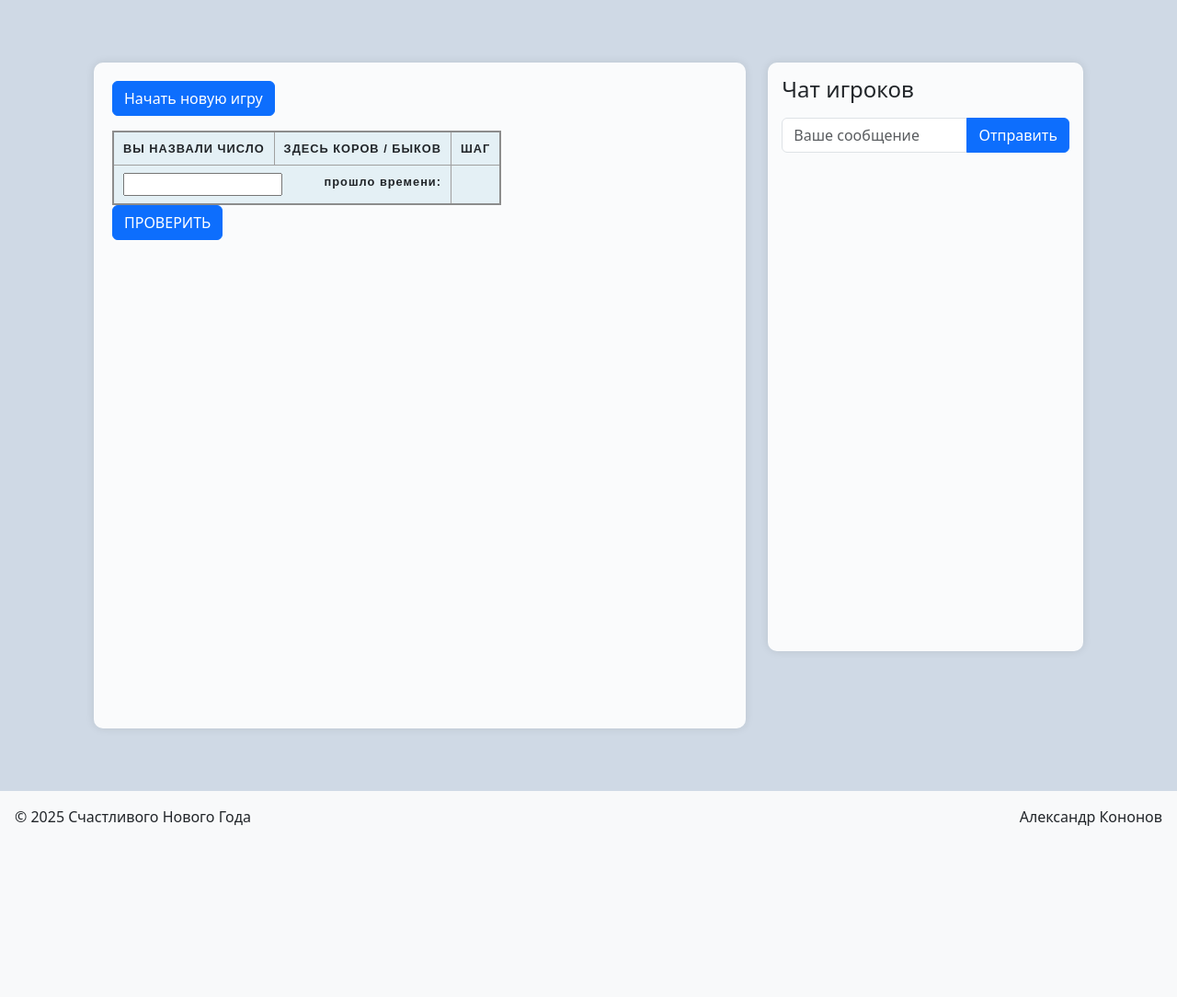
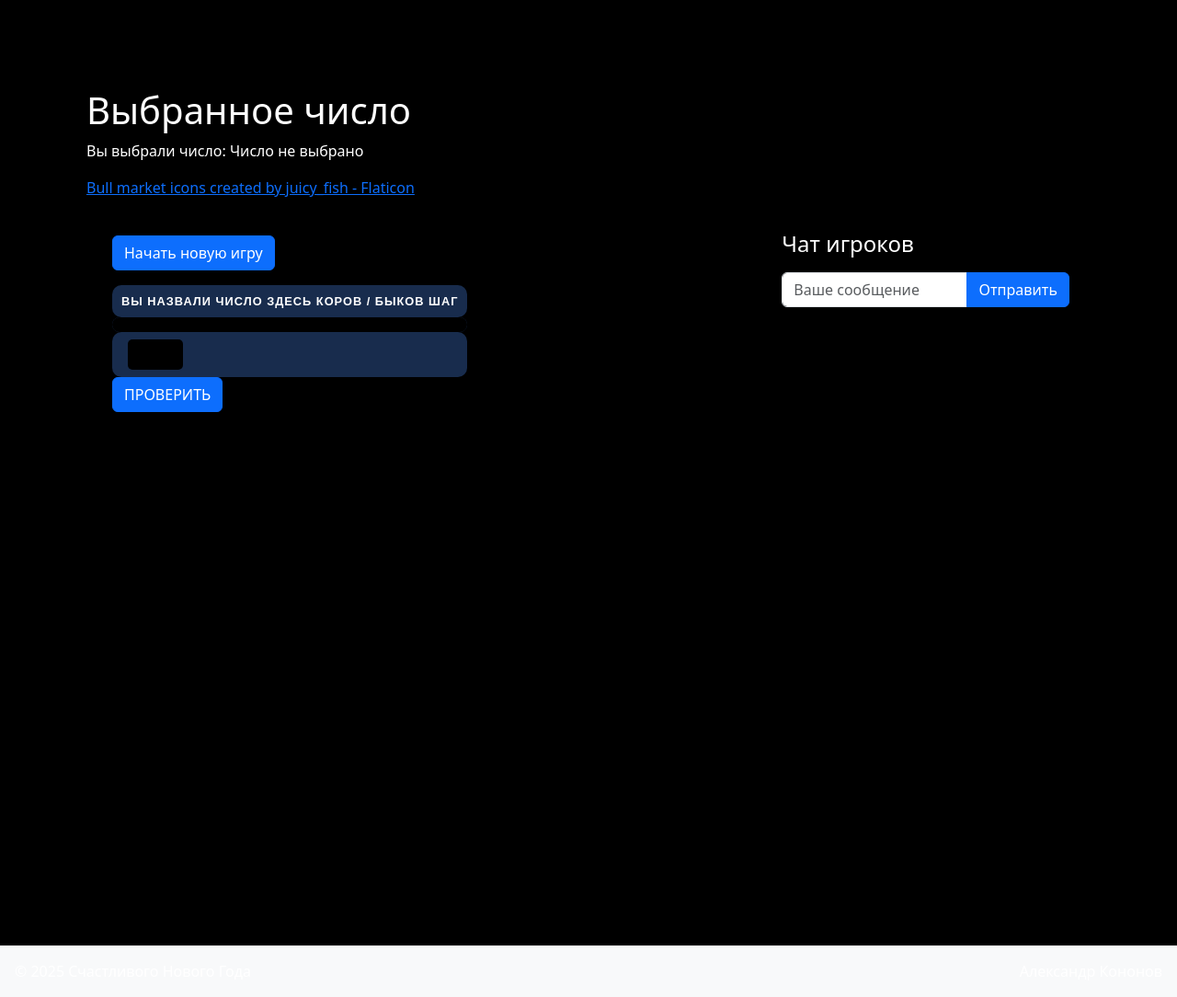
Before and after one commit to Alexzander19/CowAndBull, a Django app: page /deep/ in a window 1280 px wide. Shown: the part 88-1172 px from the top of the page at 92% size. Before the commit the page ends 986 px from the top, so only its background shows below. Run offline with Django 5.2, Linux system fonts and the light colour scheme; lists and menus that the app fills with data are empty.

Commit message:
Темная тема, Задаем количество цифр

```diff
--- a/COWandBULL/VisualStudio/cowandbool/cowandbool/mastermind/urls.py
+++ b/COWandBULL/VisualStudio/cowandbool/cowandbool/mastermind/urls.py
@@ -7,6 +7,7 @@ urlpatterns = [
     path('', views.index,name='index'),
     path('t/', views.test_show,name='test'),
     path('deep/',views.test_deepseek,name='deep'),
-    path('fire/',views.fireworks,name='fire')
+    path('fire/',views.fireworks,name='fire'),
+    path('select/',views.select,name='select')
 
 ]
--- a/COWandBULL/VisualStudio/cowandbool/cowandbool/mastermind/views.py
+++ b/COWandBULL/VisualStudio/cowandbool/cowandbool/mastermind/views.py
@@ -22,3 +22,7 @@ def test_deepseek(request):
 def fireworks(request):
 
     return render(request,'mastermind/deepSeekFireworks.html')
+
+def select(request):
+
+    return render(request,'mastermind/select3to6.html')
--- a/COWandBULL/VisualStudio/cowandbool/cowandbool/static/css/style.css
+++ b/COWandBULL/VisualStudio/cowandbool/cowandbool/static/css/style.css
@@ -4,7 +4,10 @@ body {
   min-height: 100vh;
   display: flex;
   flex-direction: column;
+  color: #fff;
 }
+
+
 
 /* Узкий навбар */
 .navbar {
@@ -29,7 +34,8 @@ body {
 }
 
 .game-table {
-  background: rgba(255, 255, 255, 0.9);
+  /* background: rgba(255, 255, 255, 0.9); */
+  background: rgba(0, 0, 0, 0.9);
   border-radius: 10px;
   padding: 20px;
   box-shadow: 0 0 10px rgba(0,0,0,0.1);
@@ -39,7 +45,8 @@ body {
 
 /* Чат */
 .chat-column {
-  background: rgba(255, 255, 255, 0.9);
+  /* background: rgba(255, 255, 255, 0.9); */
+  background: rgba(0, 0, 0, 0.9);
   border-radius: 10px;
   padding: 15px;
   box-shadow: 0 0 10px rgba(0,0,0,0.1);
@@ -85,7 +92,7 @@ body {
 
 #myTable {
   border-collapse: collapse;
-  border: 2px solid rgb(140 140 140);
+  /* border: 2px solid rgb(140 140 140); */
   font-family: sans-serif;
   font-size: 0.8rem;
   letter-spacing: 1px;
@@ -93,13 +100,20 @@ body {
 
 thead,
   tfoot {
-    background-color: rgb(228 240 245);
+    /* background-color: rgb(228 240 245); */
+    background-color: rgb(24 44 77);
   }
 
   th,
   td {
-    border: 1px solid rgb(160 160 160);
+    /* border: 1px solid rgb(160 160 160); */
     padding: 8px 10px;
+    border-radius: 10px;
+  }
+
+  td{
+    padding: 0px 10px;
+    margin: 0;
   }
 
   td:last-of-type {
@@ -126,8 +142,55 @@ thead,
 
   .main-color {
 
-      background: rgb(207, 217, 229);
+      /* background: rgb(207, 217, 229); */
+      background: rgb(0, 0, 0);
 
+  }
+
+
+  .pre-in-table{
+    font-size: 1.3rem;
+    margin: 0;
+
+  }
+
+  .userInputNumbers{
+    background-color: black;
+    color: white;
+    border-radius: 5px;
+    font-size: 1.3rem;
+    border-style: none;
+
+    width: 60px; /* Даллее Установит ширину в соответствии с количеством цифр */
+    /* Дополнительные стили по желанию */
+    margin-left: 7px;
+    padding-left: 7px;
+    box-sizing: border-box;
+
+  }
+
+  /* Ширина поля ввода числа, в зависимости от количества цифр */
+  /* Класс задается в функции script.startGame() */
+
+  .user-input-naum-width-3{
+    width: 45px;
+  }
+
+  .user-input-naum-width-4{
+    width: 60px;
+  }
+
+  .user-input-naum-width-5{
+    width: 75px;
+  }
+
+
+  .user-input-naum-width-6{
+    width: 90px;
+  }
+
+  .black-th{
+    background-color: black;
   }
 
 
--- /dev/null
+++ b/COWandBULL/VisualStudio/cowandbool/cowandbool/static/js/display.js
@@ -0,0 +1,72 @@
+// Функция для извлечения параметра из URL
+function getQueryParam(param) {
+    const urlParams = new URLSearchParams(window.location.search);
+    return urlParams.get(param);
+}
+
+// Функция для отображения числа
+function displayNumber() {
+    const number = getQueryParam('number');
+    const displayElement = document.getElementById('selectedNumber');
+
+    if (number !== null) {
+        // Проверяем, что число находится в диапазоне от 3 до 6
+        const num = parseInt(number, 10);
+        if (num >= 3 && num <= 6) {
+            displayElement.textContent = num;
+        } else {
+            displayElement.textContent = 'Число вне допустимого диапазона';
+        }
+    } else {
+        displayElement.textContent = 'Число не выбрано';
+    }
+}
+
+// Вызываем функцию при загрузке страницы
+document.addEventListener('DOMContentLoaded', displayNumber);
+
+//  Всплывающее (модальное) окно - выбор количества цифр в загадываемом числе
+document.addEventListener('DOMContentLoaded', function() {
+    const modalElement = document.getElementById('numberModal');
+    const modal = new bootstrap.Modal(modalElement);
+    const openModalButton = document.getElementById('openModalButton');
+    const decreaseButton = document.getElementById('decreaseButton');
+    const increaseButton = document.getElementById('increaseButton');
+    const numberDisplay = document.getElementById('numberDisplay');
+    const confirmButton = document.getElementById('confirmButton');
+
+    let currentNumber = 4;
+
+    function updateNumberDisplay() {
+        numberDisplay.textContent = currentNumber;
+    }
+
+
+
+    openModalButton.addEventListener('click', function() {
+        currentNumber = 4; // Сбрасываем число при открытии
+        updateNumberDisplay();
+        modal.show();
+    });
+
+    decreaseButton.addEventListener('click', function() {
+        if (currentNumber > 3) {
+            currentNumber--;
+            updateNumberDisplay();
+        }
+    });
+
+    increaseButton.addEventListener('click', function() {
+        if (currentNumber < 6) {
+            currentNumber++;
+            updateNumberDisplay();
+        }
+    });
+
+    confirmButton.addEventListener('click', function() {
+        // alert('Вы выбрали число: ' + currentNumber);
+        // modal.hide();
+        // Перенаправляем на целевую страницу с параметром
+        window.location.href = `/deep?number=${currentNumber}`;
+    });
+});
--- a/COWandBULL/VisualStudio/cowandbool/cowandbool/static/js/function.js
+++ b/COWandBULL/VisualStudio/cowandbool/cowandbool/static/js/function.js
@@ -149,25 +149,34 @@ function addRow(id,userNUM, cowBull){
     let tbody = document.getElementById(id).getElementsByTagName("tbody")[0];
     let row = document.createElement("tr")
 
+
+
     let td1 = document.createElement("td")
-    td1.appendChild(document.createTextNode(userNUM))
+    let pre1 = document.createElement("pre")
+    pre1.className = "pre-in-table"
+    pre1.appendChild(document.createTextNode(userNUM + ' ' + cowBull[0] + ' ко ' + cowBull[1] + ' бы ' + ' ' + step))
 
-    let td2 = document.createElement("td")
-    td2.appendChild (document.createTextNode(cowBull[0] + ' коров ' + cowBull[1] + ' быков '))
+    td1.appendChild(pre1)
 
-    let td3 = document.createElement('td')
-    td3.appendChild(document.createTextNode(step))
+    // let td1 = document.createElement("td")
+    // td1.appendChild(document.createTextNode(userNUM))
+
+    // let td2 = document.createElement("td")
+    // td2.appendChild (document.createTextNode(cowBull[0] + ' коров ' + cowBull[1] + ' быков '))
+
+    // let td3 = document.createElement('td')
+    // td3.appendChild(document.createTextNode(step))
 
     row.appendChild(td1);
-    row.appendChild(td2);
-    row.appendChild(td3);
+    // row.appendChild(td2);
+    // row.appendChild(td3);
     tbody.appendChild(row);
 
 
     let timeSpend = document.getElementById('time')
 
     //console.log(timeStart)
-    timeSpend.innerHTML = Math.floor(((performance.now() - timeStart) / 1000 / 60 )) + ' мин. ' + Math.round((((performance.now() - timeStart) / 1000) % 60)) + ' cек.';
+    timeSpend.innerHTML = Math.floor(((performance.now() - timeStart) / 1000 / 60 )) + ' м. ' + Math.round((((performance.now() - timeStart) / 1000) % 60)) + ' c.';
 
 
 }
--- a/COWandBULL/VisualStudio/cowandbool/cowandbool/static/js/script.js
+++ b/COWandBULL/VisualStudio/cowandbool/cowandbool/static/js/script.js
@@ -6,7 +6,24 @@
 
 
 // цифры в звгаданном числе не должны повторяться
-let computerNUM = [-1,-10,-3,-10]
+
+
+//  number - это количество цифр в загаданном компьютере числе
+// определяется в сплывающем окне при нажатии кнопки "начать новую игру"
+const number = getQueryParam('number');
+console.log(number)
+
+
+
+// let computerNUM = [-1,-10,-3,-10]
+
+let computerNUM = [];
+
+    for (let i = 0; i <= number; i++) {
+        computerNUM.push(-10);
+    }
+
+
 let timeStart = performance.now();
 
 let step = 0;
@@ -34,95 +51,30 @@ function startGame() {
     bullInUserNUM = 0;
     cowInUserNUM = 0;
 
-    computerNUM = generateWithBut( [-1,-10,-3,-10],[]) // четырех значное число, с нулями
+    computerNUM = [];
+    // Длина computerNUM такая, как выбрал пользватель при нажатии клавиши начать новую игру
+    // с указанием длины числа (number)
+
+    for (let i = 0; i < number; i++) {
+        computerNUM.push(-10);
+    }
+
+    // computerNUM - это массив чисел -10 (можно любые отрицательные), функция generateWithBut
+    // сгенерирует стоолько случайных чисел от 0 до 9 (если не заданы исключения),
+    // сколько чисел в массиве computerNUM, то есть равной его длине.
+    computerNUM = generateWithBut( computerNUM,[]) // четырех значное число, с нулями
 
     console.log('Сгенерированное число: '+ computerNUM)
+
+    let inputSize = document.getElementById("userInput")
+
+        // Имя класса, который отвечает за длинну поля ввода в зависимости от number - количества цифр
+    inputSize.className += " user-input-naum-width-" + number
+
+    console.log("Имя класса: " + inputSize.className)
+
 
 
 }
 
 startGame()
-/*
-Двухмерный Массив результата поиска значений
-
-для каждой цифры загаданного числа - есть массив всех чисел от 0 до 9
-Индекс массива - это и есть число, которое нас интересует, а вот его значение:
-     0  не знаем та цифра или нет
-    -1  этой цифры здесь точно нет
-     1 эта цифра на своем месте
-     2 эта цифра пробовалась (называлась)
-
-
-*/
-
-// let massToFind = [];
-
-// for(let i = 0; i < userMindNUM.length ; i ++){
-//     massToFind[i] = [];
-//     for(let j = 0; j < 10 ; j ++)
-//         massToFind[i].push(0) // пока что про все цифры не знаем
-
-// }
-
-// console.log(massToFind)
-
-/*
-while(bull != userMindNUM.length){
-
-    // генерируем число нужной длинны
-    // с указанием диапазона чисел
-
-    bull ++; // просто чтобы выйти из цикла пока что
-
-
-
-}
-
-
-
-*/
-
-
-
-
-// Проверка на совпадения когда пользователь отгадывает число компьютера. ************************************************************
-
-
-//while(bull != userMindNUM.length){
-
- //   let userNUM = document.getElementById('userInput')
-  //  console.log(userMindNUM)
-// //
-//     if(userNUM == 'Q' || userNUM == 'q')
-//         break;
-
-//     step ++;
-
-
-   // cowBull = countCowBull(computerNUM,userNUM)
-
-   // console.log(' '+userNUM+' Коров: ' + cowBull[0] + ' Быков: '+ cowBull[1] + ', Шаг: ' + step)
-
-//}
-
-
-
-
-
-//******************************************************************************************
-
-/*
-
-let arr100 = ['x','x','x','x']
-
-let arrMayBe = [0,1,2,3,4,5,6,7,8,9]
-
-//let arrNotThis = ['x','x','x','x','x','x']
-
-if(cow == 0 && bull == 0)
-    for(let i =0; i < userNUM.length; i++)
-        {
-
-        }
-
-*/
--- a/COWandBULL/VisualStudio/cowandbool/cowandbool/templates/mastermind/deepSeek2.html
+++ b/COWandBULL/VisualStudio/cowandbool/cowandbool/templates/mastermind/deepSeek2.html
@@ -5,13 +5,22 @@
 {% block content %}
 
 <!-- Основной контент -->
+
+<div class="container mt-5">
+    <h1>Выбранное число</h1>
+    <p>Вы выбрали число: <span id="selectedNumber"></span></p>
+    <a href="https://www.flaticon.com/free-icons/bull-market" title="bull market icons">Bull market icons created by juicy_fish - Flaticon</a>
+
+</div>
+
 <div class="container-fluid">
     <div class="row g-4">
         <!-- Колонка игры -->
         <div class="col-12 col-md-8 game-column">
 
             <div class="game-table">
-                <button type="button" class="btn btn-primary" onclick="startGame();return false" > Начать новую игру</button>
+                <button type="button" class="btn btn-primary" id ='openModalButton'  > Начать новую игру</button>
+                    <!-- onclick="startGame();return false" -->
                 <table  id="myTable">
                     <!-- <caption>
                       ИГРА в КОРОВ-БЫКОВ (4 цифры от 0 до 9)
@@ -20,9 +29,12 @@
 
 
                       <tr>
-                        <th scope="col">ВЫ НАЗВАЛИ ЧИСЛО</th>
+                        <!-- <th  scope="col">ВЫ НАЗВАЛИ ЧИСЛО</th>
                         <th scope="col">ЗДЕСЬ КОРОВ / БЫКОВ</th>
-                        <th scope="col">ШАГ</th>
+                        <th scope="col">ШАГ</th> -->
+
+                        <th  scope="col">ВЫ НАЗВАЛИ ЧИСЛО   ЗДЕСЬ КОРОВ / БЫКОВ  ШАГ</th>
+
                       </tr>
                     </thead>
                     <tbody>
@@ -30,8 +42,13 @@
                     </tbody>
                     <tfoot>
                       <tr>
-                        <th scope="row" colspan="2">  <input id = 'userInput' > <span id = 'timetext'> прошло времени: </span></input>  </th> <!-- type="number"  -->
-                        <td id = 'time'></td>
+                        <th class = 'black-th'> </th>
+
+
+                      </tr>
+                      <tr>
+                        <th >  <input id = 'userInput' class = 'userInputNumbers' > </input> <span id = 'timetext'> </span> <span id = 'time'></span>  </th> <!-- type="number"  -->
+                        <!-- <td id = 'time'></td> -->
                       </tr>
 
                     </tfoot>
@@ -44,6 +61,32 @@
 
             </div>
         </div>
+
+
+        <!-- Модальное окно -->
+        <div class="modal fade" id="numberModal" tabindex="-1" aria-labelledby="numberModalLabel" aria-hidden="true">
+            <div class="modal-dialog">
+              <div class="modal-content">
+                <div class="modal-header">
+                  <h5 class="modal-title" id="numberModalLabel">Выберите число от 3 до 6</h5>
+                  <button type="button" class="btn-close" data-bs-dismiss="modal" aria-label="Закрыть"></button>
+                </div>
+                <div class="modal-body">
+                  <div class="number-selector">
+                      <div class="arrow-button" id="increaseButton">▲</div>
+                      <div class="number-display" id="numberDisplay">3</div>
+                      <div class="arrow-button" id="decreaseButton">▼</div>
+                  </div>
+                </div>
+                <div class="modal-footer">
+                  <button type="button" class="btn btn-secondary" data-bs-dismiss="modal">Отмена</button>
+                  <button type="button" class="btn btn-primary" id="confirmButton">Подтвердить</button>
+                </div>
+              </div>
+            </div>
+        </div>
+
+
 
         <!-- Колонка чата -->
         <div class="col-12 col-md-4">
@@ -85,8 +128,10 @@
 <script src="https://cdn.jsdelivr.net/npm/bootstrap@5.3.0/dist/js/bootstrap.bundle.min.js"></script>
 </body>
 
+<script src="{% static 'js/display.js' %}"></script>
 <script src="{% static 'js/function.js' %}"></script>
 <script src="{% static 'js/script.js' %}"></script>
 <script src="{% static 'js/events.js' %}"></script>
 
+
 {% endblock %}
```
Also changed, not shown: other parts of COWandBULL/VisualStudio/cowandbool/cowandbool/static/css/style.css (+33 -1 lines), COWandBULL/VisualStudio/cowandbool/cowandbool/templates/mastermind/select3to6.html (added, +109 -0 lines), COWandBULL/VisualStudio/SCREEN/css размер окна ввода.bmp (added), COWandBULL/VisualStudio/SCREEN/Можно задать количество цифр.bmp (added), COWandBULL/VisualStudio/SCREEN/темная тема.bmp (added), COWandBULL/VisualStudio/cowandbool/cowandbool/static/img/bull.png (added), COWandBULL/VisualStudio/cowandbool/cowandbool/static/img/cow.png (added), 1 other file.
